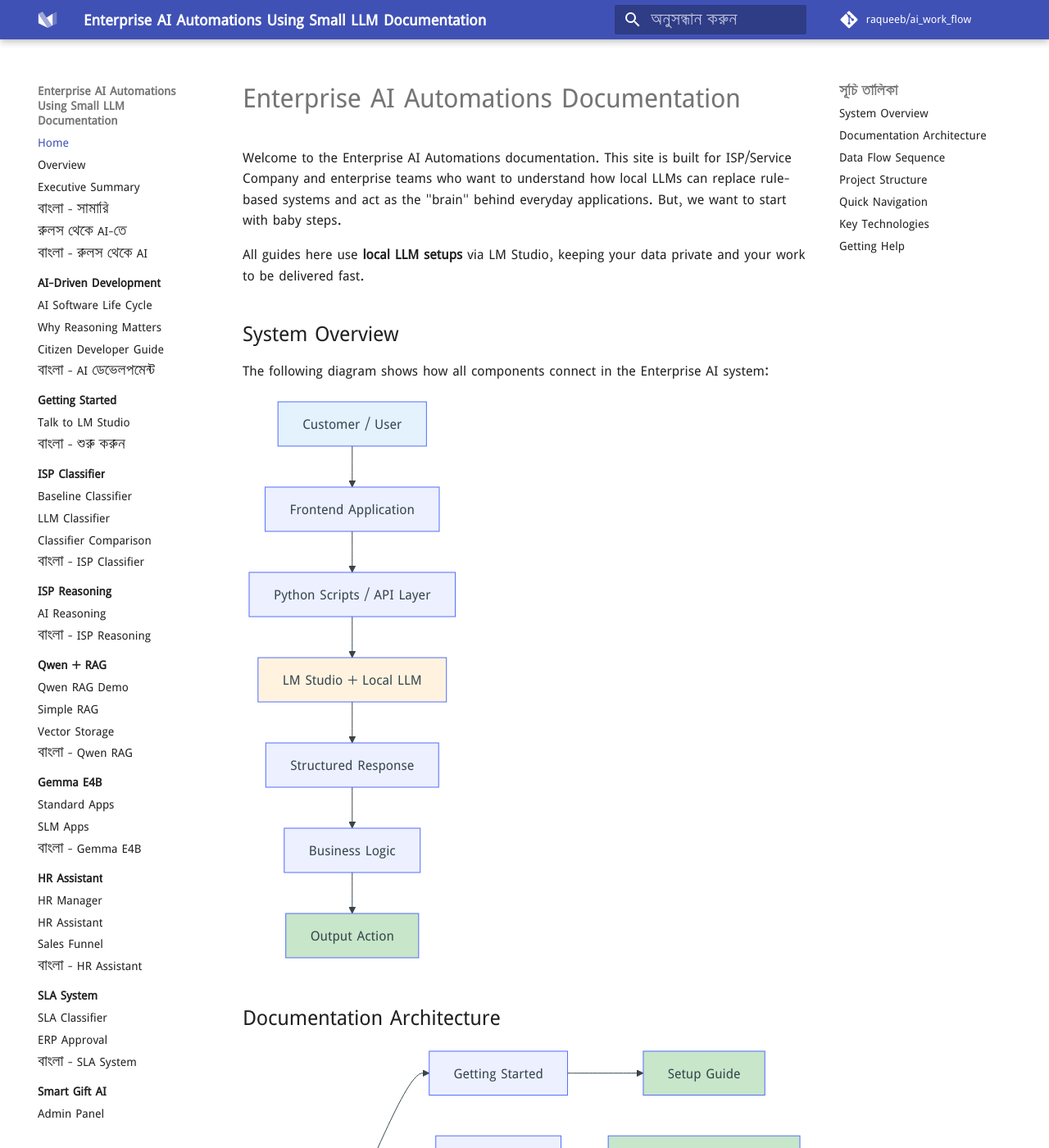
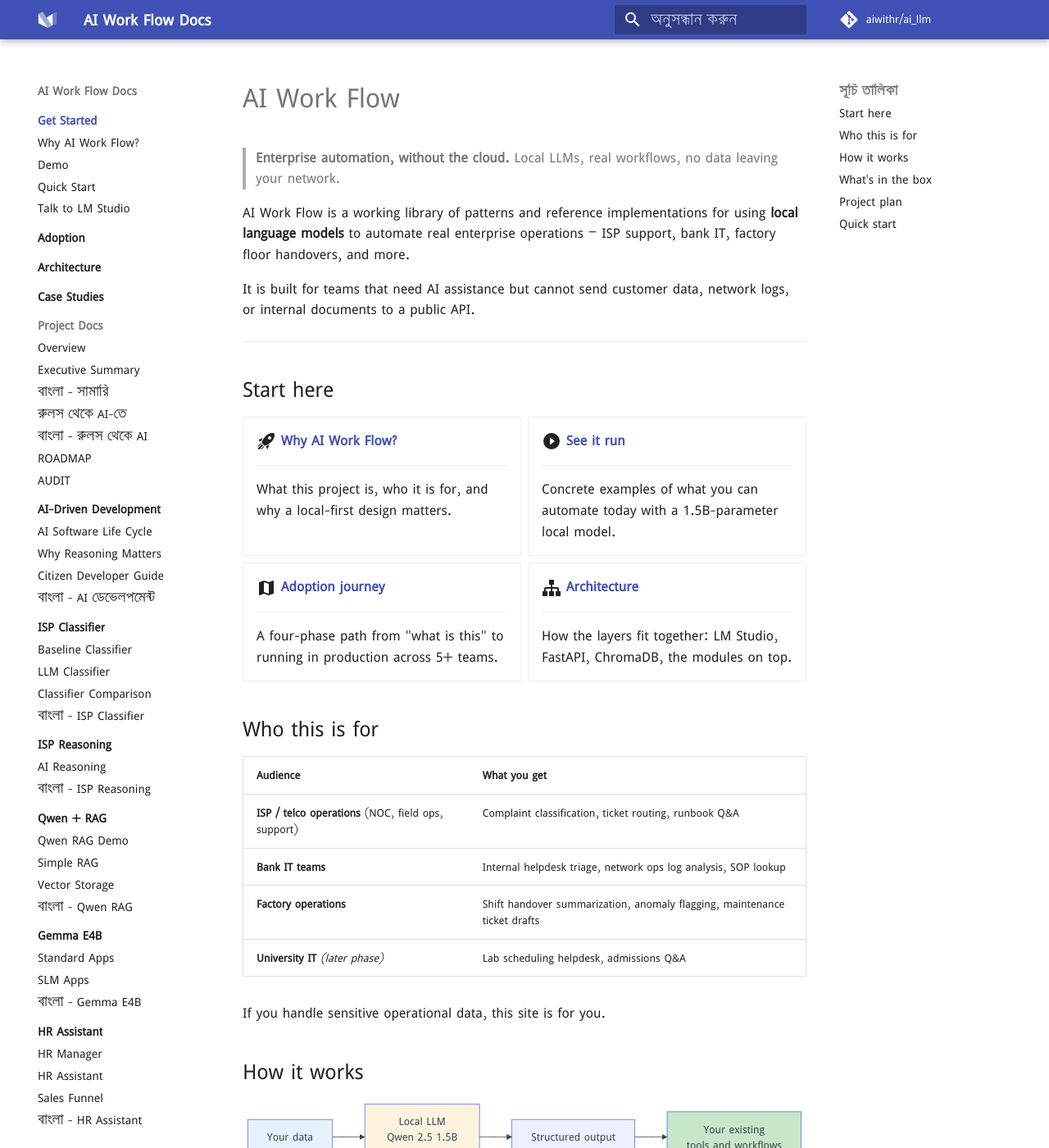
Before and after one commit to aiwithr/ai_llm, an MkDocs documentation site: the page built from docs/index.md, in a window 1280 px wide and 1400 px high. Shown: the whole window at 82% size. Built offline with MkDocs 1.6.1 and Material for MkDocs 9.7.7, drawn with Linux system fonts in a browser that asks for light colours; some web fonts are replaced; comment, search, counter and statistics services are not loaded; some of the changed text lies outside the part shown.

Commit message:
A2: new IA - Get Started section, placeholder pages for Adoption/Architecture/Case Studies, fixed site metadata, bilingual spec2code

````diff
--- /dev/null
+++ b/docs/architecture/index.md
@@ -0,0 +1,82 @@
+# Architecture
+
+AI Work Flow has a deliberately small set of layers. The whole point is that you can run it on one server and reason about the whole system.
+
+```mermaid
+flowchart TB
+    subgraph Edge
+        U[Operator / End user]
+    end
+
+    subgraph App["Application layer"]
+        WEB[Web UI / Chat]
+        CLI[CLI / Scripts]
+        API[Internal API]
+    end
+
+    subgraph Workflow["Workflow layer (the modules)"]
+        M1[ISP Classifier]
+        M2[SLA System]
+        M3[Qwen RAG]
+        M4[HR Assistant]
+    end
+
+    subgraph Core["Core layer"]
+        LLM[LM Studio client]
+        RAG[ChromaDB retriever]
+        SET[Settings / config]
+    end
+
+    subgraph Infra["Infrastructure"]
+        GPU[Local GPU server]
+        LMW[LM Studio<br/>Qwen 2.5 1.5B<br/>Gemma 3 4B]
+    end
+
+    U --> WEB
+    U --> CLI
+    WEB --> API
+    CLI --> API
+    API --> M1
+    API --> M2
+    API --> M3
+    API --> M4
+    M1 --> LLM
+    M2 --> LLM
+    M3 --> LLM
+    M3 --> RAG
+    M4 --> LLM
+    M4 --> RAG
+    LLM --> LMW
+    RAG --> SET
+    LMW --> GPU
+```
+
+## The five layers
+
+| Layer | Lives in | Purpose |
+| --- | --- | --- |
+| **Edge** | Operator's browser or terminal | The person asking the question or triggering the workflow |
+| **Application** | Your existing systems (intranet, Slack, ticketing) | Surfaces the AI to the end user |
+| **Workflow** | This repo's modules | The actual narrow AI task (classify, route, retrieve) |
+| **Core** | This repo's shared libraries | LM Studio client, RAG retriever, settings |
+| **Infrastructure** | Your server room | The GPU and LM Studio runtime |
+
+## Pages in this section
+
+- [Layers](layers.md) — what each layer is responsible for, and what it is not
+- [Data flow](data-flow.md) — what data moves where, and what never leaves your network
+- [Security](security.md) — threat model, network placement, audit logging
+
+## Design principles
+
+1. **Local by default.** No cloud API calls. Ever. If a module needs a model, the model is on the same network.
+2. **Structured I/O.** Every module has a typed input schema and a typed output schema. The model is a function, not a conversation partner.
+3. **One job per module.** ISP Classifier classifies. SLA Classifier assesses risk. Qwen RAG retrieves. No module does two things.
+4. **Observable.** Every model call is logged with input, output, latency, and token counts. You cannot operate what you cannot see.
+5. **Replaceable.** The LM Studio client can be swapped for any OpenAI-compatible runtime. ChromaDB can be swapped for any vector store. No module is tightly coupled to a specific tool.
+
+## See also
+
+- [Why AI Work Flow?](../why-ai-work-flow.md) — the case for this architecture
+- [Adoption journey → Build](../adoption/build.md) — how to put this in production
+- [Reference → Python API](../reference/python-api.md) — code-level details (forthcoming)
--- /dev/null
+++ b/docs/demo.md
@@ -0,0 +1,156 @@
+# Demo — what you can build today
+
+This page shows **concrete, runnable examples** of AI Work Flow modules. Every example uses **Qwen 2.5 1.5B** running locally on LM Studio, returning structured output, and being integrated with an existing system.
+
+> All examples are illustrative. The real implementations live in their respective module pages.
+
+---
+
+## 1. ISP complaint classification
+
+**Input** — a raw customer complaint from a support inbox:
+
+```
+Subject: Internet slow since this morning
+Body: I have been a customer for 3 years. From 8am today
+my download is unusable. I restarted the router twice. I
+have an important video call at 3pm. Please help.
+```
+
+**Output** — structured JSON the helpdesk system can act on:
+
+```json
+{
+  "category": "connectivity",
+  "subcategory": "speed_degradation",
+  "priority": "high",
+  "suggested_owner": "noc_l2",
+  "suggested_action": "check_olt_port",
+  "sentiment": "frustrated",
+  "confidence": 0.87
+}
+```
+
+The helpdesk system takes this JSON, creates a ticket owned by NOC L2, and adds a flag to check the OLT port serving that customer. The model did not "decide" anything — it classified.
+
+**Underlying module:** [ISP Classifier → LLM Classifier](isp-classifier/llm-classifier.md)
+
+## 2. SLA breach risk on a ticket
+
+**Input** — a ticket that has been open for 4 hours, priority P2, customer is a key account:
+
+```json
+{
+  "ticket_id": "INC-4821",
+  "priority": "P2",
+  "elapsed_hours": 4,
+  "sla_target_hours": 6,
+  "customer_tier": "key_account",
+  "previous_breaches": 2
+}
+```
+
+**Output** — risk assessment and recommended ERP action:
+
+```json
+{
+  "breach_risk": "high",
+  "estimated_resolution_hours": 3.5,
+  "recommended_action": "escalate_to_tier3",
+  "approval_required": "manager",
+  "reasoning": "P2 with 2h buffer, key account with 2 prior breaches in 90d. Pattern matches 4 of 5 historical breaches."
+}
+```
+
+The model reads the structured input and produces a structured recommendation. A human approves; the ERP system then routes accordingly.
+
+**Underlying module:** [SLA System → SLA Classifier](sla-system/classifier.md)
+
+## 3. Runbook Q&A with citations
+
+**Input** — an operator question during an incident:
+
+```
+The BGP session to AS-64512 is flapping. What's our
+standard mitigation procedure?
+```
+
+**Output** — answer grounded in the team's actual runbook, with a citation:
+
+```json
+{
+  "answer": "Apply the BGP dampening policy 'flap-dampen-50' to the neighbor statement, then raise a P3 incident for tier-2 review within 30 minutes if the flap continues.",
+  "source_document": "runbooks/bgp-stability.md",
+  "source_section": "§4.2 Flap mitigation",
+  "confidence": 0.92
+}
+```
+
+The model is not "knowing" anything — it is retrieving the relevant runbook section and reformulating the answer. The citation is what makes this useful in a regulated context.
+
+**Underlying module:** [Qwen + RAG → Qwen RAG Demo](qwen-rag/qwen-rag-demo.md)
+
+## 4. Shift handover summary
+
+**Input** — a 3-hour log of events from the previous shift:
+
+```
+02:14 — OLT-3 port 7 CRC errors elevated, replaced SFP
+02:31 — Customer INC-4702 escalated to L3
+03:05 — BGP dampening applied to AS-64512
+03:42 — Planned maintenance window started for ring-2
+04:00 — Ring-2 maintenance completed without incident
+04:15 — Customer called re: INC-4810, scheduled for 09:00
+...
+```
+
+**Output** — a one-paragraph handover for the oncoming shift:
+
+```json
+{
+  "summary": "Quiet night. One OLT-3 SFP replacement at 02:14 with no further errors. BGP flap on AS-64512 mitigated at 03:05. One planned maintenance window (ring-2) completed cleanly. One customer escalation (INC-4810) carried over to morning shift with a 09:00 commitment.",
+  "open_items": ["INC-4702 (L3)", "INC-4810 (09:00 callback)"],
+  "watch_items": ["OLT-3 port 7 — monitor for CRC errors"],
+  "shift_risk": "low"
+}
+```
+
+This replaces a 20-minute verbal handover with a 30-second read.
+
+**Underlying module:** *Coming — see [case studies](case-studies/index.md) when published.*
+
+## 5. Employee policy question
+
+**Input** — an HR question from a team chat:
+
+```
+I need to take 3 days off next week for my brother's
+wedding. How much advance notice do I need to give?
+```
+
+**Output** — answer from the actual employee handbook:
+
+```json
+{
+  "answer": "For 3 consecutive days off, the handbook requires 5 working days of advance notice and your reporting manager's approval. Submit the leave request in the HR system, then message your manager for approval.",
+  "source_document": "handbook/leave-policy.md",
+  "source_section": "§3.2 Annual Leave",
+  "action_required": "submit_leave_request",
+  "confidence": 0.95
+}
+```
+
+Same pattern as the runbook Q&A — retrieval-augmented answer, cited.
+
+**Underlying module:** [HR Assistant](hr-assistant/index.md)
+
+---
+
+## What all of these have in common
+
+1. **Structured output.** Every example returns JSON. The downstream system is a normal program, not a chat UI.
+2. **Narrow scope.** Each model has one job. Classification, routing, retrieval, summarization.
+3. **Local inference.** 1.5B parameters. Runs on a laptop. No data leaves the network.
+4. **Measurable.** Each module has a success metric you can compute on real data.
+
+If your workflow fits the pattern — narrow, structured, measurable — the next step is the [Pilot playbook](adoption/pilot.md).
--- a/docs/index.md
+++ b/docs/index.md
@@ -1,116 +1,92 @@
-# Enterprise AI Automations Documentation
+# AI Work Flow
 
-Welcome to the Enterprise AI Automations documentation. This site is built for ISP/Service Company and enterprise teams who want to understand how local LLMs can replace rule-based systems and act as the "brain" behind everyday applications. But, we want to start with baby steps.
+> **Enterprise automation, without the cloud.**
+> Local LLMs, real workflows, no data leaving your network.
 
-All guides here use **local LLM setups** via LM Studio, keeping your data private and your work to be delivered fast.
+AI Work Flow is a working library of patterns and reference implementations for using **local language models** to automate real enterprise operations — ISP support, bank IT, factory floor handovers, and more.
 
-## System Overview
+It is built for teams that need AI assistance but cannot send customer data, network logs, or internal documents to a public API.
 
-The following diagram shows how all components connect in the Enterprise AI system:
+---
 
-```mermaid
-flowchart TD
-    A[Customer / User] --> B[Frontend Application]
-    B --> C[Python Scripts / API Layer]
-    C --> D[LM Studio + Local LLM]
-    D --> E[Structured Response]
-    E --> F[Business Logic]
-    F --> G[Output Action]
+## Start here
 
-    style A fill:#e3f2fd
-    style D fill:#fff3e0
-    style G fill:#c8e6c9
-```
+<div class="grid cards" markdown>
 
-## Documentation Architecture
+-   :material-rocket-launch:{ .lg .middle } **[Why AI Work Flow?](why-ai-work-flow.md)**
+
+    ---
+
+    What this project is, who it is for, and why a local-first design matters.
+
+-   :material-play-circle:{ .lg .middle } **[See it run](demo.md)**
+
+    ---
+
+    Concrete examples of what you can automate today with a 1.5B-parameter local model.
+
+-   :material-map:{ .lg .middle } **[Adoption journey](adoption/index.md)**
+
+    ---
+
+    A four-phase path from "what is this" to running in production across 5+ teams.
+
+-   :material-sitemap:{ .lg .middle } **[Architecture](architecture/index.md)**
+
+    ---
+
+    How the layers fit together: LM Studio, FastAPI, ChromaDB, the modules on top.
+
+</div>
+
+## Who this is for
+
+| Audience | What you get |
+| --- | --- |
+| **ISP / telco operations** (NOC, field ops, support) | Complaint classification, ticket routing, runbook Q&A |
+| **Bank IT teams** | Internal helpdesk triage, network ops log analysis, SOP lookup |
+| **Factory operations** | Shift handover summarization, anomaly flagging, maintenance ticket drafts |
+| **University IT** *(later phase)* | Lab scheduling helpdesk, admissions Q&A |
+
+If you handle sensitive operational data, this site is for you.
+
+## How it works
 
 ```mermaid
 flowchart LR
-    A[Documentation] --> B[Getting Started]
-    A --> C[ISP Classifier]
-    A --> D[Qwen + RAG]
-    A --> E[Gemma E4B]
-    A --> F[HR Assistant]
-    A --> G[MLOps]
+    A[Your data] --> B[Local LLM<br/>Qwen 2.5 1.5B<br/>or Gemma 3 4B]
+    B --> C[Structured output]
+    C --> D[Your existing<br/>tools and workflows]
 
-    B --> H[Setup Guide]
-    C --> I[Classification Workflows]
-    D --> J[RAG Architecture]
-    E --> K[Model Comparison]
-    F --> L[Leave Management]
-    G --> M[Churn Prediction]
-
-    style A fill:#e8eaf6
-    style H fill:#c8e6c9
-    style I fill:#c8e6c9
-    style J fill:#c8e6c9
-    style K fill:#c8e6c9
-    style L fill:#c8e6c9
-    style M fill:#c8e6c9
+    style A fill:#e3f2fd
+    style B fill:#fff3e0
+    style D fill:#c8e6c9
 ```
 
-## Data Flow Sequence
+No data leaves your network. No API keys. No vendor lock-in. The same Python code that runs on your laptop runs on your server.
 
-```mermaid
-sequenceDiagram
-    participant U as User
-    participant A as Application
-    participant L as LLM
-    participant O as Output
+## What's in the box
 
-    U->>A: Submit Request
-    A->>L: API Call to LM Studio
-    L-->>A: LLM Response
-    A->>A: Process & Structure
-    A-->>U: Formatted Output
-```
+| Module | What it does | Doc |
+| --- | --- | --- |
+| ISP Classifier | Routes customer complaints by topic and priority | [docs](isp-classifier/index.md) |
+| SLA System | Evaluates SLA breaches and ERP approvals | [docs](sla-system/index.md) |
+| Qwen + RAG | Retrieval-augmented answers over your runbooks | [docs](qwen-rag/index.md) |
+| HR Assistant | Leave, attendance, and HR FAQ automation | [docs](hr-assistant/index.md) |
+| Smart Gift AI | Recommendation engine on top of a local LLM | [docs](smart-gift/index.md) |
+| MLOps | Model registry, monitoring, A/B testing, retraining | [docs](mlops/index.md) |
+| LLM Demos | Working examples of patterns (hierarchy, mini-quick, stress test) | [docs](llm-demos/index.md) |
 
-## Project Structure
+## Project plan
 
-```mermaid
-graph TD
-    A[Enterprise AI Workflows] --> B[ISP Classifier]
-    A --> C[Qwen + RAG]
-    A --> D[Gemma E4B]
-    A --> E[HR Assistant]
-    A --> F[MLOps]
+This is an active project. See [ROADMAP.md](ROADMAP.md) for the locked decisions, audience, and the eight-session docs plan currently in progress.
 
-    B --> B1[Rule-based]
-    B --> B2[LLM-enhanced]
-    B --> B3[Reasoning]
+Current status: **A2** (new information architecture + Why + Demo pages). See [AUDIT.md](AUDIT.md) for the current site audit.
 
-    C --> C1[Knowledge Base]
-    C --> C2[Vector Search]
+## Quick start
 
-    D --> D1[Classification]
-    D --> D2[Analysis]
+1. Install [LM Studio](https://lmstudio.ai/) and load **Qwen 2.5 1.5B Instruct** (or **Gemma 3 4B** for harder reasoning).
+2. Start the local server on `http://localhost:1234/v1`.
+3. Open the [Getting Started](getting-started/index.md) guide and run your first script.
 
-    style A fill:#f3e5f5
-    style B1 fill:#c8e6c9
-    style C1 fill:#c8e6c9
-```
-
-## Quick Navigation
-
-| Section | Description | Model |
-|---------|-------------|-------|
-| [Getting Started](getting-started/index.md) | Setup LM Studio and first script | Qwen 2.5 |
-| [ISP Classifier](isp-classifier/index.md) | Customer complaint classification | Qwen |
-| [Qwen + RAG](qwen-rag/index.md) | Knowledge-augmented responses | Qwen 2.5 |
-| [Gemma E4B](gemma-e4b/index.md) | Advanced classification | Gemma 4-bit |
-| [HR Assistant](hr-assistant/index.md) | Leave and employee management | Qwen |
-| [MLOps](mlops/index.md) | Churn prediction pipeline | Gemma |
-
-## Key Technologies
-
-- **LM Studio**: Local LLM runtime with API server
-- **Qwen 2.5 1.5B**: Fast, efficient for most tasks
-- **Gemma 4 E4B**: Higher quality for complex reasoning
-- **ChromaDB**: Vector database for RAG
-- **FastAPI/Flask**: API framework
-
-## Getting Help
-
-- Check the [Getting Started](getting-started/index.md) guide for setup instructions
-- Review individual module documentation for specific use cases
-- Refer to Python scripts in the repository for implementation details
+That's it. No cloud account, no API key, no telemetry.
--- /dev/null
+++ b/docs/why-ai-work-flow.md
@@ -0,0 +1,93 @@
+# Why AI Work Flow?
+
+There are many ways to add AI to enterprise operations. This page explains the specific problem **AI Work Flow** is designed to solve, and why a local-first design is the right answer for that problem.
+
+---
+
+## The problem
+
+Most enterprise operations teams face the same set of challenges:
+
+- **Support tickets pile up** with no clear topic, priority, or owner.
+- **Runbooks and SOPs** live in PDFs and SharePoint sites that nobody searches.
+- **Shift handovers** are tribal knowledge — when the senior engineer is on leave, the team is effectively blind.
+- **Network logs and alerts** are too noisy for humans, too specialized for general-purpose chatbots.
+- **Hiring and onboarding** take months because the institutional knowledge is in five people's heads.
+
+The instinct in 2024–2026 has been to send all of this to ChatGPT or Claude. That instinct is wrong for most enterprises, for three reasons.
+
+## Why cloud LLMs don't work here
+
+### 1. Data residency
+
+Customer complaint text, network logs, internal SOPs, and HR records are regulated. In Bangladesh (and most regulated markets), sending them to a public API is a compliance event, not a productivity win. The legal team will block it.
+
+### 2. Cost at scale
+
+A team of 50 support staff using a cloud LLM for ticket triage at ~$0.01 per ticket generates ~$10,000/month in API spend before any real value is captured. Local inference on a single GPU is a fixed cost.
+
+### 3. Latency and reliability
+
+Cloud APIs add 200–800ms round-trip latency and have outages. A local model on the same network as the operator responds in 30–100ms and is available whenever the building has power.
+
+## What "local" actually means
+
+"Local" in this project means:
+
+- The model weights live on a machine you control.
+- Inference happens on that machine (or on a server in the same data center).
+- No request, response, or prompt is ever sent to a third-party API.
+- The same Python code runs on a developer laptop for prototyping and on a server for production.
+
+The catch: local models in 2026 are smaller (1B–4B parameters) than the best cloud models. They are not a general-purpose replacement for GPT-4. They are a **focused replacement for one workflow at a time**.
+
+## What this project is
+
+AI Work Flow is a set of **reference implementations** that show how to deploy local models against specific, well-defined enterprise workflows. Each module:
+
+- Has a clear, narrow scope (one workflow, one output).
+- Uses a small model (Qwen 2.5 1.5B by default).
+- Returns structured output (JSON, a category, a routing decision).
+- Has a measurable success metric.
+
+The current modules are:
+
+| Module | Workflow | Output |
+| --- | --- | --- |
+| [ISP Classifier](isp-classifier/index.md) | Customer complaint → category + priority | `{category, priority, owner}` |
+| [SLA System](sla-system/index.md) | Ticket → SLA breach risk + ERP action | `{risk, action, approver}` |
+| [Qwen + RAG](qwen-rag/index.md) | Operator question → answer from runbook | Cited paragraph |
+| [HR Assistant](hr-assistant/index.md) | Employee question → policy-grounded answer | Cited paragraph |
+
+## What this project is not
+
+- **Not a chatbot.** The output is structured, not freeform conversation.
+- **Not a foundation model.** We use Qwen and Gemma as-is, no fine-tuning in the current phase.
+- **Not a cloud product.** There is no hosted version. You run it.
+- **Not a research project.** Each module exists because a real team has the workflow.
+
+## Who should use this
+
+You should consider AI Work Flow if **all** of these are true:
+
+- You handle regulated or sensitive operational data.
+- You have a workflow that is well-defined enough that structured output makes sense.
+- You have (or can get) a single GPU server for inference, or are willing to run on CPU for low-volume workflows.
+- Your team is comfortable with Python and basic API work.
+
+You should **not** use this if:
+
+- You need a general-purpose conversational assistant. Use a hosted model.
+- Your data is public or low-sensitivity. The local-first design is overhead for you.
+- You are not willing to do the integration work. Local models need glue code; there is no off-the-shelf product here.
+
+## How to start
+
+The fastest way to evaluate whether this approach works for you:
+
+1. Read the [adoption journey](adoption/index.md) — specifically the **Discover** and **Pilot** phases.
+2. Pick one workflow that meets the criteria above.
+3. Follow the [Pilot playbook](adoption/pilot.md) to ship a working prototype in 2 weeks.
+4. Decide whether to scale or stop, based on the success metric you defined upfront.
+
+The rest of this site supports that path. The [demo page](demo.md) shows concrete examples of what you can build.
--- a/mkdocs.yml
+++ b/mkdocs.yml
@@ -1,10 +1,10 @@
-site_name: Enterprise AI Automations Using Small LLM Documentation
-site_url: https://github.io/raqueeb/ai_work_flow
-repo_url: https://github.com/raqueeb/ai_work_flow
-repo_name: raqueeb/ai_work_flow
+site_name: AI Work Flow Docs
+site_url: https://aiwithr.github.io/ai_llm/
+repo_url: https://github.com/aiwithr/ai_llm
+repo_name: aiwithr/ai_llm
 site_author: রকিবুল হাসান
 site_description: >-
-   রোড টু হাইটেক ইন্ডাস্ট্রি: এআই নিয়ে কাজ
+   Enterprise automation, without the cloud. Local LLMs, real workflows, no data leaving your network.
 copyright: "সৃজনশীল লাইসেন্সিং ২০২৪ - ২০২৬ &copy; রকিবুল হাসান"
 edit_uri: ""
 
@@ -120,12 +120,45 @@
   - pymdownx.tilde
 
 nav:
-  - Home: index.md
-  - Overview: overview.md
-  - Executive Summary: PROJECT_SUMMARY.md
-  - বাংলা - সামারি: PROJECT_SUMMARY_bangla.md
-  - "রুলস থেকে AI-তে": "from-rules-to-ai.md"
-  - "বাংলা - রুলস থেকে AI": "bangla/from-rules-to-ai.md"
+  # ============================================================
+  # GET STARTED (new top-level entry point)
+  # ============================================================
+  - "Get Started":
+    - "Home": "index.md"
+    - "Why AI Work Flow?": "why-ai-work-flow.md"
+    - "Demo": "demo.md"
+    - "Quick Start": "getting-started/index.md"
+    - "Talk to LM Studio": "getting-started/talk-to-llm.md"
+
+  # ============================================================
+  # ADOPTION (new in A3)
+  # ============================================================
+  - "Adoption":
+    - "Overview": "adoption/index.md"
+
+  # ============================================================
+  # ARCHITECTURE (new in A4)
+  # ============================================================
+  - "Architecture":
+    - "Overview": "architecture/index.md"
+
+  # ============================================================
+  # CASE STUDIES (new in A6)
+  # ============================================================
+  - "Case Studies":
+    - "Overview": "case-studies/index.md"
+
+  # ============================================================
+  # PROJECT DOCS (legacy / detail pages)
+  # ============================================================
+  - "Project Docs":
+    - "Overview": "overview.md"
+    - "Executive Summary": "PROJECT_SUMMARY.md"
+    - "বাংলা - সামারি": "PROJECT_SUMMARY_bangla.md"
+    - "রুলস থেকে AI-তে": "from-rules-to-ai.md"
+    - "বাংলা - রুলস থেকে AI": "bangla/from-rules-to-ai.md"
+    - "ROADMAP": "ROADMAP.md"
+    - "AUDIT": "AUDIT.md"
 
   # ============================================================
   # AI-DEVELOPMENT
@@ -136,14 +169,6 @@
     - "Why Reasoning Matters": "ai-development/reasoning.md"
     - "Citizen Developer Guide": "ai-development/citizen-developers.md"
     - "বাংলা - AI ডেভেলপমেন্ট": "bangla/ai-development/index.md"
-
-  # ============================================================
-  # GETTING STARTED
-  # ============================================================
-  - "Getting Started":
-    - "Overview": "getting-started/index.md"
-    - "Talk to LM Studio": "getting-started/talk-to-llm.md"
-    - "বাংলা - শুরু করুন": "bangla/getting-started/index.md"
 
   # ============================================================
   # ISP CLASSIFIER
@@ -241,6 +266,8 @@
     - "বাংলা - MLOps": "bangla/mlops/index.md"
 
   # ══════════════════════════════════════════════════════
-  # SPEC2CODE
+  # SPEC2CODE (bilingual section)
   # ══════════════════════════════════════════════════════
-  - "স্পেসিফিকেশন থেকে কোড": "spec2code/index.md"
+  - "Engineering Practices":
+    - "Spec to Code": "spec2code/index.md"
+    - "স্পেসিফিকেশন থেকে কোড": "spec2code/index.md"
````
Also changed, not shown: docs/adoption/index.md (added, +39 -0 lines), docs/case-studies/index.md (added, +28 -0 lines).
